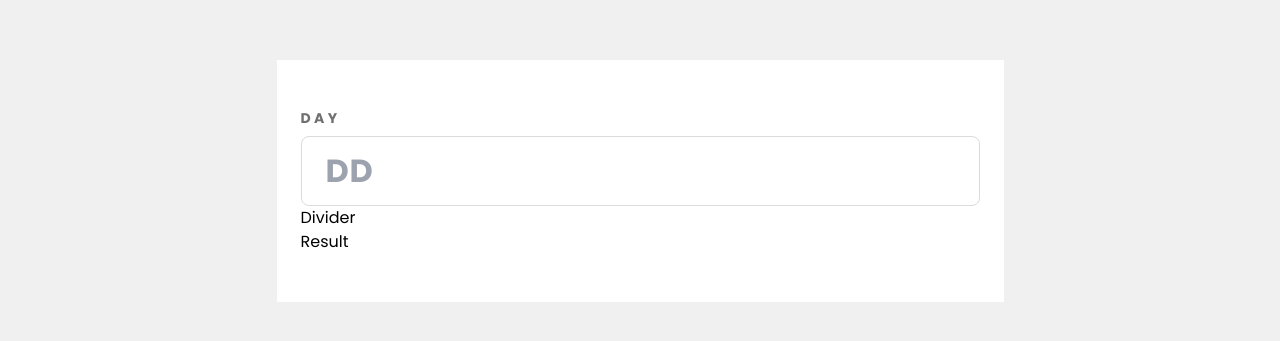
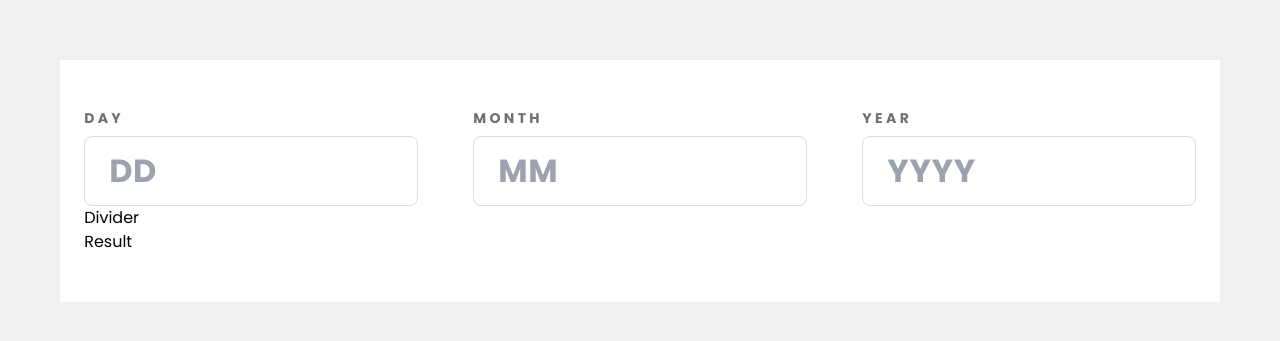
Before and after one commit to Md-Talim/age-caluculator, a Next.js app: page / in a window 1280 px wide. Shown: the part 219-560 px from the top of the page. Built offline with nearby package versions, Linux system fonts and the light colour scheme.

Commit message:
Build the inputfields

```diff
--- a/src/app/page.tsx
+++ b/src/app/page.tsx
@@ -2,9 +2,11 @@ import InputField from '@/components/InputField';
 
 export default function Home() {
   return (
-    <main className="bg-white py-12 px-6">
-      <section>
-        <InputField />
+    <main className="bg-white py-12 px-6 w-[90.6%]">
+      <section className="flex gap-[17px] justify-between items-center">
+        <InputField label="day" placeholder="DD" />
+        <InputField label="month" placeholder="MM" />
+        <InputField label="year" placeholder="YYYY" />
       </section>
       <section>Divider</section>
       <section>Result</section>
--- a/src/components/InputField.tsx
+++ b/src/components/InputField.tsx
@@ -1,13 +1,18 @@
-const InputField = () => {
+interface Props {
+  label: string;
+  placeholder: string;
+}
+
+const InputField = ({ label, placeholder }: Props) => {
   return (
-    <label className="flex flex-col gap-2">
-      <span className="uppercase text-smokeGray text-sm font-bold tracking-[3.36px]">
-        day
+    <label className="flex flex-col max-w-[30%] gap-1 md:gap-2">
+      <span className="max-w-fit uppercase text-smokeGray text-sm font-bold tracking-[3.36px]">
+        {label}
       </span>
       <input
         type="number"
-        className="text-smokeGray text-[32px] font-bold leading-9 tracking-[0.64px] px-6 py-4 border border-lightGray rounded-lg"
-        placeholder="DD"
+        className="text-smokeGray  text-[22px] md:text-[32px] font-bold leading-8 md:leading-9 tracking-[0.64px] md:px-6 px-[14px] md:py-4 py-[11px] border border-lightGray rounded-lg focus:outline-primary"
+        placeholder={placeholder}
       />
     </label>
   );
```
